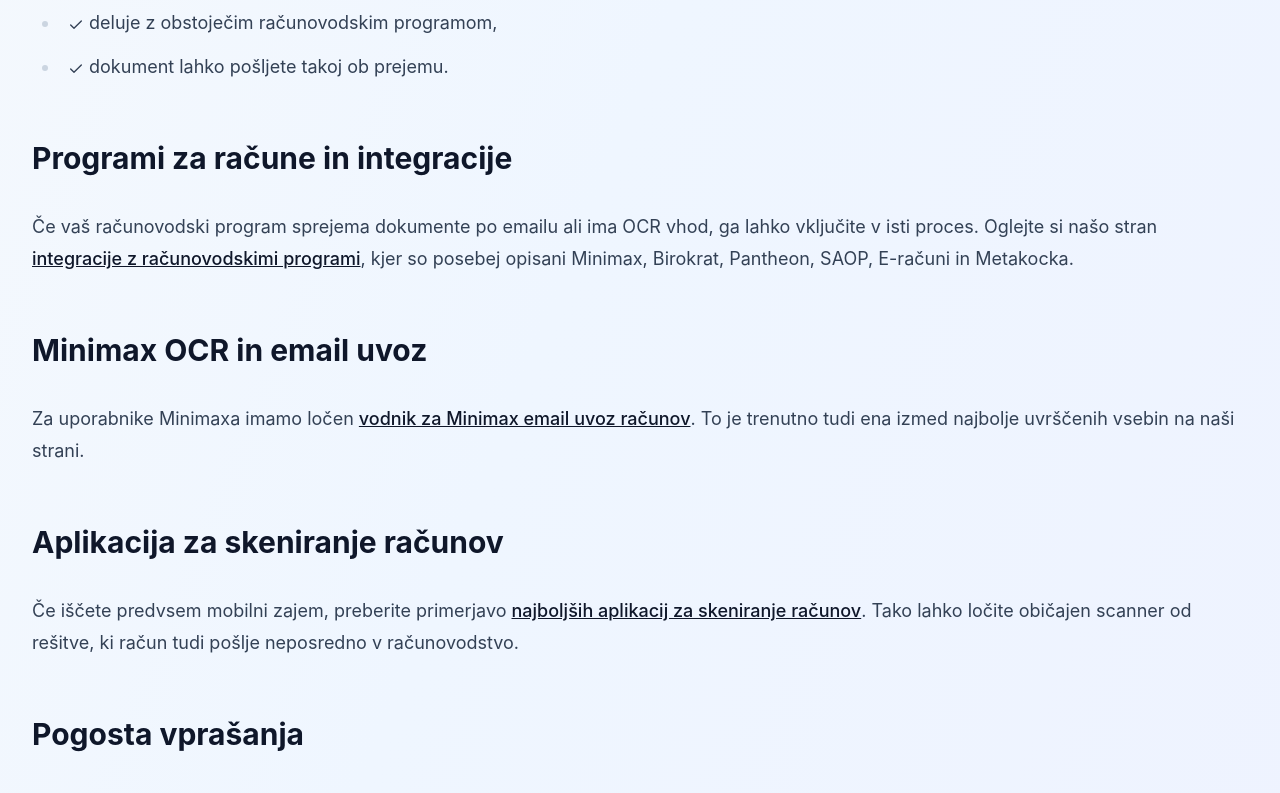
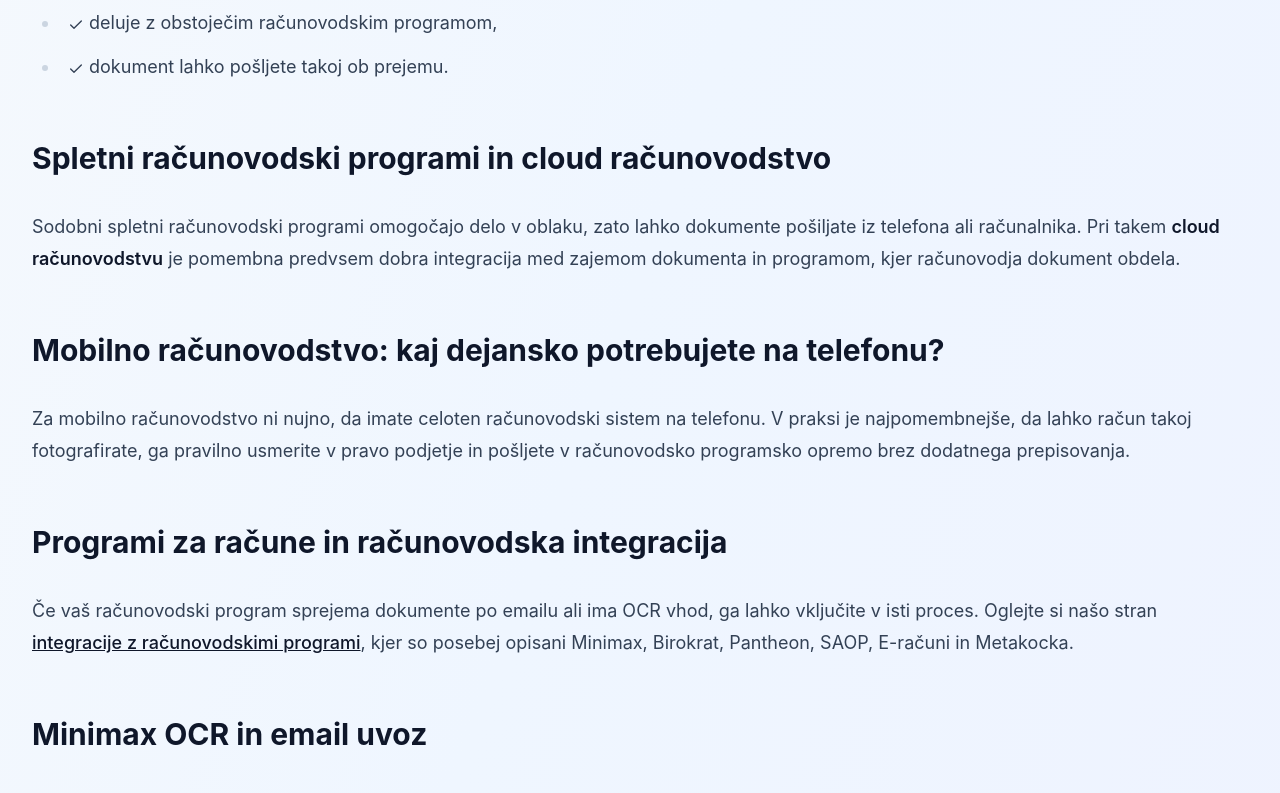
Before and after one commit to pako999/invoice-picture, a Next.js app: page /programi-za-racune in a window 1280 px wide. Shown: the part 1560-2353 px from the top of the page. Built offline with nearby package versions, Linux system fonts and the light colour scheme; no server answers.

Commit message:
SEO: expand programi za racune long-tail coverage

```diff
--- a/app/programi-za-racune/page.tsx
+++ b/app/programi-za-racune/page.tsx
@@ -4,11 +4,11 @@ import { Check, ArrowRight } from "lucide-react";
 
 export const metadata: Metadata = {
   title: "Programi za račune v Sloveniji 2026: primerjava in izbira",
-  description: "Primerjava programov za račune v Sloveniji: Minimax, Birokrat, Pantheon, SAOP, E-računi, Metakocka in Slikaj Račun. Kaj izbrati za izdajo, OCR in pošiljanje prejetih računov.",
+  description: "Primerjava programov za račune in računovodske programske opreme v Sloveniji: Minimax, Birokrat, Pantheon, SAOP, E-računi, Metakocka in Slikaj Račun.",
   alternates: { canonical: "/programi-za-racune" },
   openGraph: {
     title: "Programi za račune v Sloveniji 2026 – primerjava",
-    description: "Primerjajte programe za izdajanje računov, računovodstvo, OCR in zajem prejetih računov.",
+    description: "Primerjajte programe za izdajanje računov, spletno računovodstvo, OCR in zajem prejetih računov.",
     url: "https://www.posljiracun.si/programi-za-racune",
     type: "article",
   },
@@ -41,15 +41,24 @@ export default function ProgramiZaRacunePage() {
       acceptedAnswer: { "@type": "Answer", text: a },
     })),
   };
+  const breadcrumbJsonLd = {
+    "@context": "https://schema.org",
+    "@type": "BreadcrumbList",
+    itemListElement: [
+      { "@type": "ListItem", position: 1, name: "Domov", item: "https://www.posljiracun.si/" },
+      { "@type": "ListItem", position: 2, name: "Programi za račune", item: "https://www.posljiracun.si/programi-za-racune" },
+    ],
+  };
 
   return (
     <main className="min-h-screen bg-gradient-to-br from-slate-50 via-blue-50 to-indigo-50">
       <script type="application/ld+json" dangerouslySetInnerHTML={{ __html: JSON.stringify(faqJsonLd) }} />
+      <script type="application/ld+json" dangerouslySetInnerHTML={{ __html: JSON.stringify(breadcrumbJsonLd) }} />
       <section className="max-w-5xl mx-auto px-4 sm:px-6 lg:px-8 pt-20 pb-12">
         <p className="text-sm font-semibold uppercase tracking-wider text-blue-700 mb-4">Primerjava 2026</p>
         <h1 className="text-4xl sm:text-6xl font-bold tracking-tight text-slate-950 mb-6">Programi za račune v Sloveniji: kateri je pravi za vas?</h1>
         <p className="text-xl text-slate-600 leading-relaxed max-w-4xl">
-          Izraz <strong>programi za račune</strong> pokriva več različnih potreb: izdajo računov, računovodstvo, OCR obdelavo ter zajem prejetih papirnatih računov. Spodaj je praktična primerjava najpogosteje uporabljenih rešitev in razlaga, kdaj potrebujete katero.
+          Izraz <strong>programi za račune</strong> pokriva več različnih potreb: izdajo računov, računovodsko programsko opremo, OCR obdelavo ter zajem prejetih papirnatih računov. Spodaj je praktična primerjava najpogosteje uporabljenih rešitev in razlaga, kdaj potrebujete katero.
         </p>
       </section>
 
@@ -86,14 +95,20 @@ export default function ProgramiZaRacunePage() {
           <li><Check className="inline w-4 h-4" /> dokument lahko pošljete takoj ob prejemu.</li>
         </ul>
 
-        <h2>Programi za račune in integracije</h2>
+        <h2>Spletni računovodski programi in cloud računovodstvo</h2>
+        <p>Sodobni spletni računovodski programi omogočajo delo v oblaku, zato lahko dokumente pošiljate iz telefona ali računalnika. Pri takem <strong>cloud računovodstvu</strong> je pomembna predvsem dobra integracija med zajemom dokumenta in programom, kjer računovodja dokument obdela.</p>
+
+        <h2>Mobilno računovodstvo: kaj dejansko potrebujete na telefonu?</h2>
+        <p>Za mobilno računovodstvo ni nujno, da imate celoten računovodski sistem na telefonu. V praksi je najpomembnejše, da lahko račun takoj fotografirate, ga pravilno usmerite v pravo podjetje in pošljete v računovodsko programsko opremo brez dodatnega prepisovanja.</p>
+
+        <h2>Programi za račune in računovodska integracija</h2>
         <p>Če vaš računovodski program sprejema dokumente po emailu ali ima OCR vhod, ga lahko vključite v isti proces. Oglejte si našo stran <Link href="/integracije">integracije z računovodskimi programi</Link>, kjer so posebej opisani Minimax, Birokrat, Pantheon, SAOP, E-računi in Metakocka.</p>
 
         <h2>Minimax OCR in email uvoz</h2>
-        <p>Za uporabnike Minimaxa imamo ločen <Link href="/blog/minimax-email-uvoz-racunov">vodnik za Minimax email uvoz računov</Link>. To je trenutno tudi ena izmed najbolje uvrščenih vsebin na naši strani.</p>
+        <p>Za uporabnike Minimaxa imamo ločen <Link href="/blog/minimax-email-uvoz-racunov">vodnik za Minimax OCR in email uvoz računov</Link>.</p>
 
         <h2>Aplikacija za skeniranje računov</h2>
-        <p>Če iščete predvsem mobilni zajem, preberite primerjavo <Link href="/blog/najboljse-aplikacije-za-skeniranje-racunov">najboljših aplikacij za skeniranje računov</Link>. Tako lahko ločite običajen scanner od rešitve, ki račun tudi pošlje neposredno v računovodstvo.</p>
+        <p>Če iščete predvsem mobilni zajem, preberite primerjavo <Link href="/blog/najboljse-aplikacije-za-skeniranje-racunov">aplikacij za skeniranje računov</Link>. Tako lahko ločite običajen scanner od rešitve, ki račun tudi pošlje neposredno v računovodstvo.</p>
 
         <h2>Pogosta vprašanja</h2>
         {faq.map(([q, a]) => <section key={q}><h3>{q}</h3><p>{a}</p></section>)}
```
